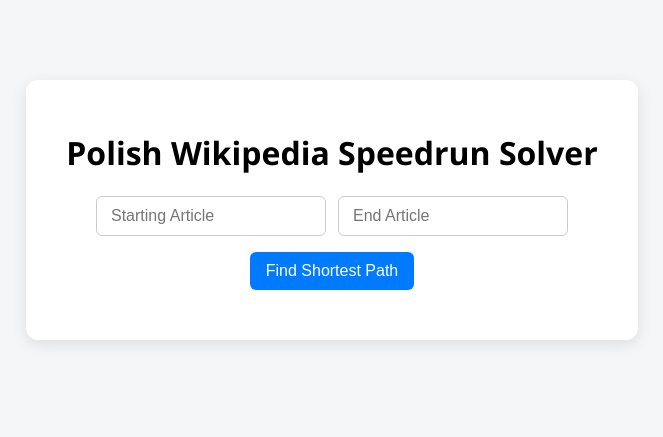
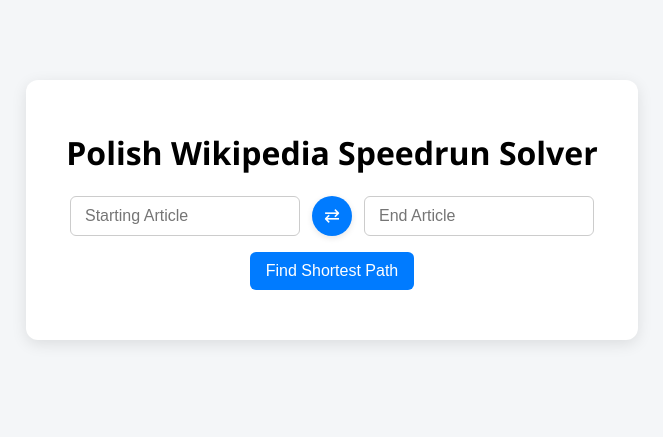
Before and after one commit to radekgersz/PL-wikipedia-solver, a Flask app: page / in a window 1280 px wide. Shown: the top 437 px of the page, without its empty margins (308-971 px from the left). Run offline with Flask 3, Linux system fonts and the light colour scheme.

Commit message:
imporving look of the website

```diff
--- a/src/static/script.js
+++ b/src/static/script.js
@@ -47,6 +47,13 @@
 // Activate autocomplete on both input fields
 setupAutocomplete('start');
 setupAutocomplete('end');
+document.getElementById('swap-btn').addEventListener('click', () => {
+    const startInput = document.getElementById('start');
+    const endInput = document.getElementById('end');
+    const temp = startInput.value;
+    startInput.value = endInput.value;
+    endInput.value = temp;
+});
 
 
 async function findShortestPath() {
--- a/src/static/style.css
+++ b/src/static/style.css
@@ -123,3 +123,36 @@
     margin-bottom: 10px;
     font-style: italic;
 }
+#swap-btn {
+    background-color: #007bff;   /* Bright blue to match your main button */
+    color: white;
+    border: none;
+    border-radius: 50%;
+    cursor: pointer;
+    width: 40px;
+    height: 40px;
+    font-size: 1.2rem;
+    line-height: 1;
+    transition: background-color 0.2s, transform 0.1s, box-shadow 0.2s;
+    display: flex;
+    align-items: center;
+    justify-content: center;
+    box-shadow: 0 2px 6px rgba(0,0,0,0.1);
+}
+
+#swap-btn:hover {
+    background-color: #0056b3;
+    box-shadow: 0 3px 8px rgba(0,0,0,0.15);
+}
+
+#swap-btn:active {
+    transform: scale(0.95);
+}
+
+.inputs {
+    display: flex;
+    justify-content: center;
+    align-items: center;
+    gap: 12px;
+    margin-bottom: 16px;
+}
--- a/src/templates/index.html
+++ b/src/templates/index.html
@@ -12,6 +12,7 @@
             <div class="input-group">
                 <input id="start" placeholder="Starting Article">
             </div>
+            <button id="swap-btn" type="button" title="Swap start and end articles">⇄</button>
             <div class="input-group">
                 <input id="end" placeholder="End Article">
             </div>
```
